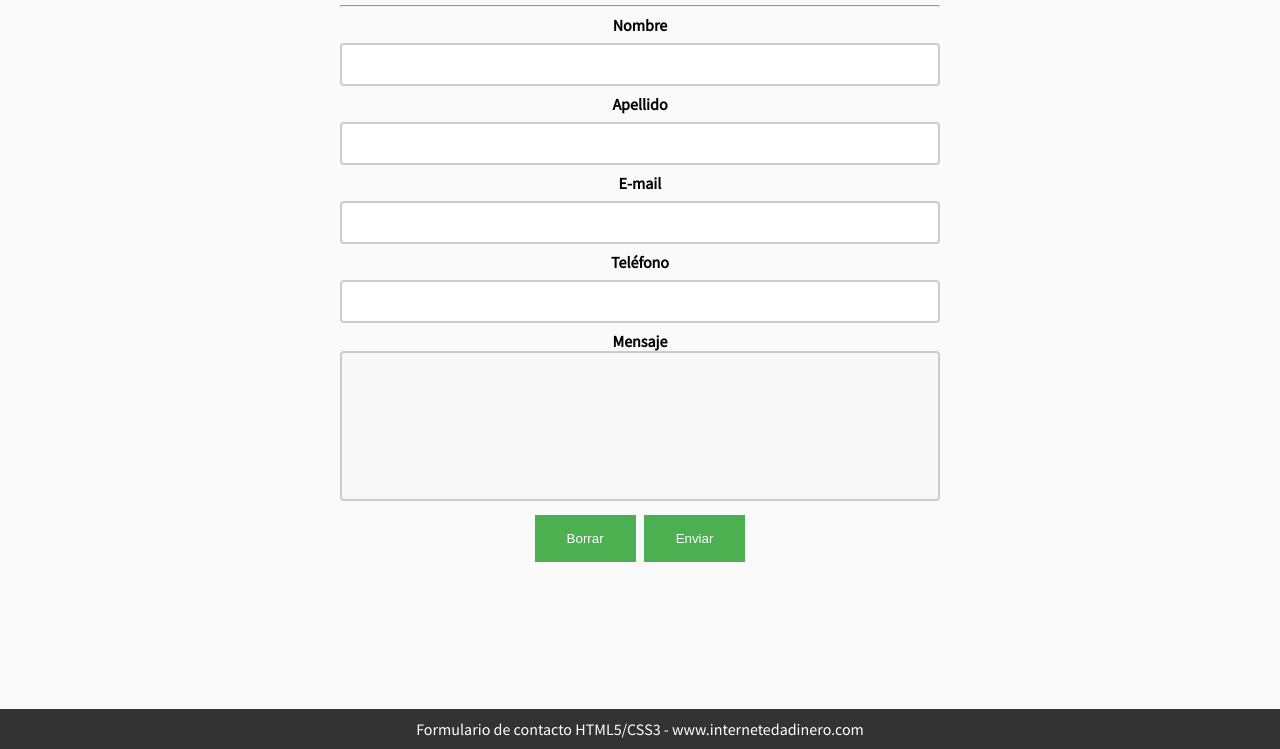
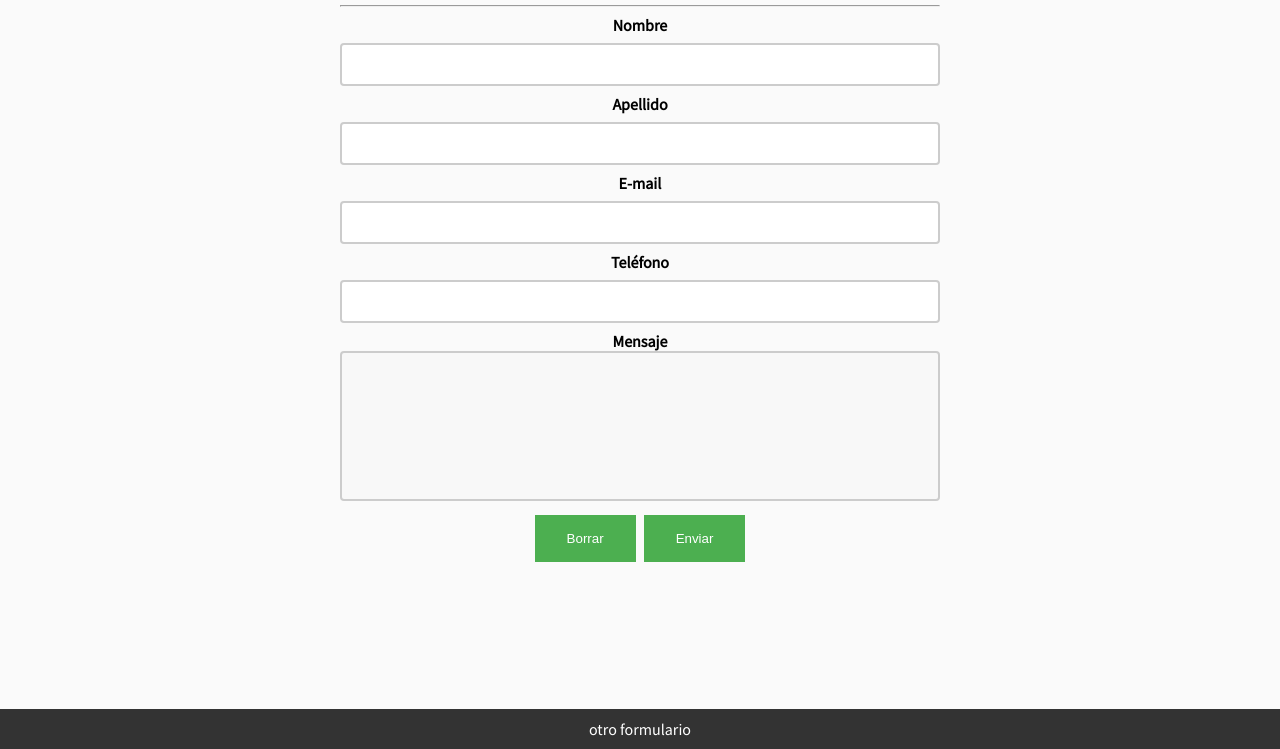
Before and after one commit to PparraProf/santotoparra, a plain HTML site: page index.html in a window 1280 px wide. Shown: the part 51-800 px from the top of the page. Drawn offline with Linux system fonts and the light colour scheme.

Commit message:
Update index.html

```diff
--- a/index.html
+++ b/index.html
@@ -33,7 +33,7 @@
 </body>
 
 <footer>
-    <a href="http://www.internetedadinero.com">Formulario de contacto HTML5/CSS3 - www.internetedadinero.com</a>
+   <a href="Formulario-parra/otro_form.html" target="_blank">otro formulario</a>
   </footer>
 
 </html>
```
